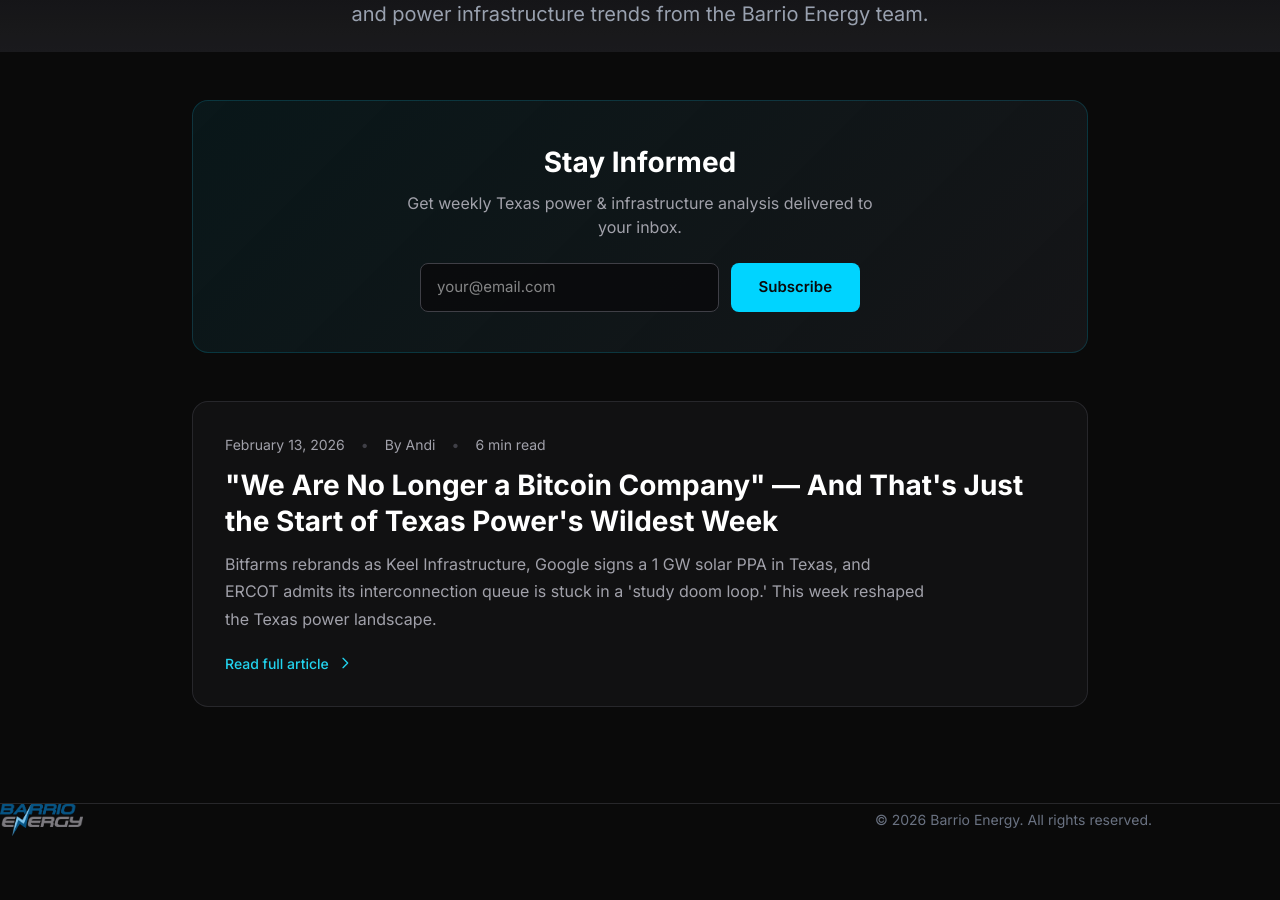
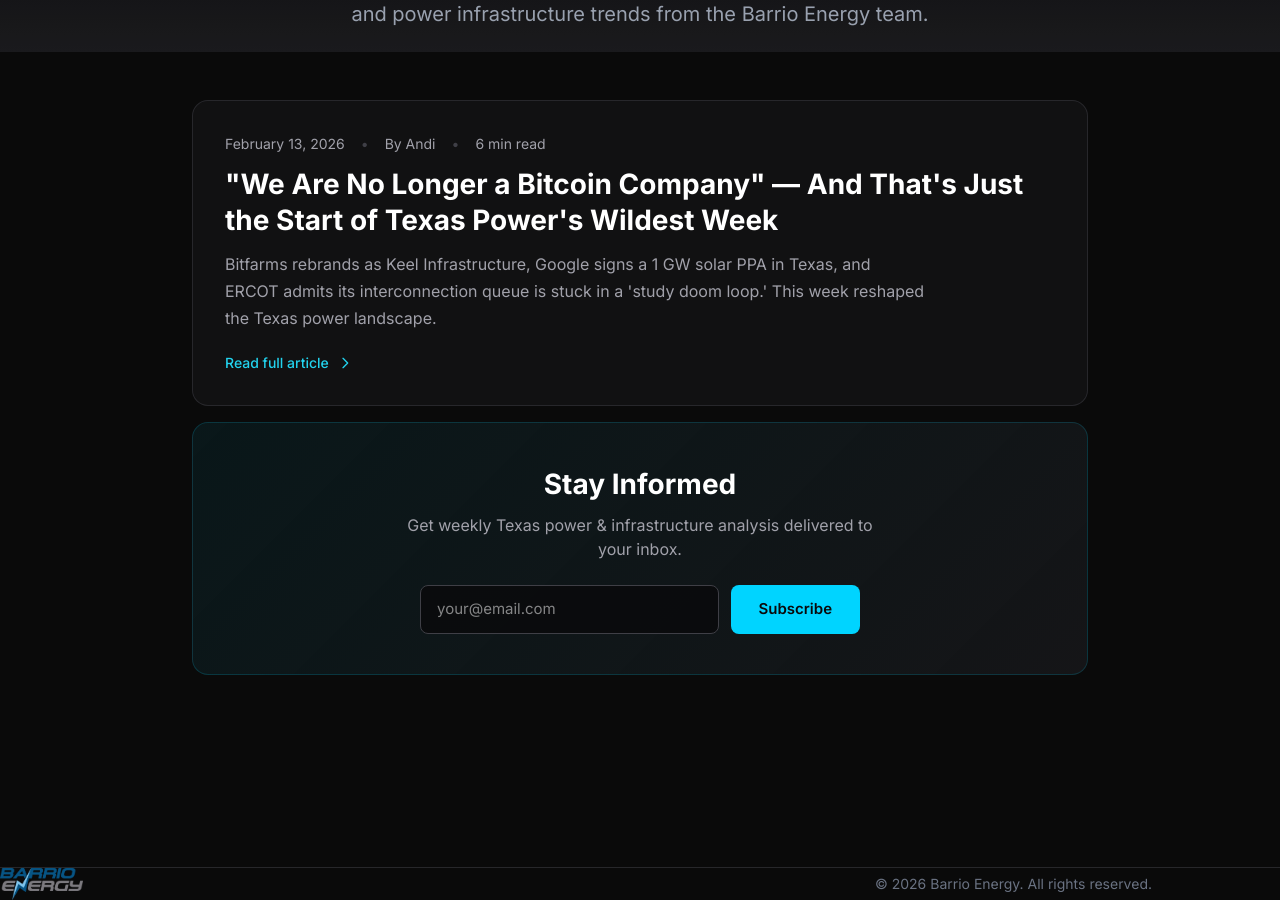
Before and after one commit to ipinney/barrio-energy-web, a Next.js app: page /news in a window 1280 px wide. Shown: the part 228-1128 px from the top of the page. Before the commit the page ends 1064 px from the top, so only its background shows below. Built offline with nearby package versions, Linux system fonts and the light colour scheme.

Commit message:
Swap news page layout: articles on top, subscribe form at bottom

```diff
--- a/src/app/news/page.tsx
+++ b/src/app/news/page.tsx
@@ -575,17 +575,8 @@ export default function NewsPage() {
         </div>
       </section>
 
-      {/* Subscribe */}
+      {/* Featured Article */}
       <section className="px-6" style={{ paddingTop: "48px" }}>
-        <div className="max-w-4xl mx-auto">
-          <AnimatedSection>
-            <SubscribeForm />
-          </AnimatedSection>
-        </div>
-      </section>
-
-      {/* Featured Article */}
-      <section className="px-6" style={{ paddingTop: "0" }}>
         <div className="max-w-4xl mx-auto">
           <FeaturedArticle article={featured} />
         </div>
@@ -629,6 +620,15 @@ export default function NewsPage() {
         </section>
       )}
 
+      {/* Subscribe */}
+      <section className="px-6" style={{ paddingTop: "16px", paddingBottom: "48px" }}>
+        <div className="max-w-4xl mx-auto">
+          <AnimatedSection>
+            <SubscribeForm />
+          </AnimatedSection>
+        </div>
+      </section>
+
       <Footer />
     </main>
   );
```
